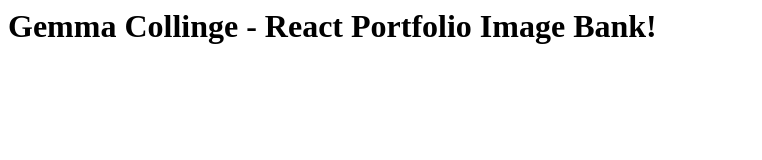
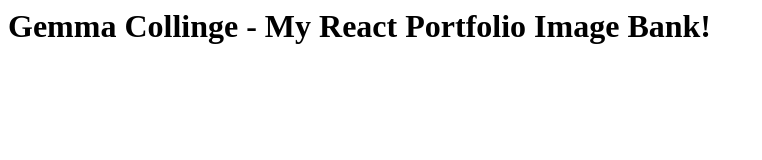
Before and after one commit to gemmac-coder/portfolio-images, a plain HTML site: page public/index.html in a window 1280 px wide. Shown: the whole page, without its empty margins (0-762 px from the left). Drawn offline with Linux system fonts and the light colour scheme.

Commit message:
added portfolio image

```diff
--- a/public/index.html
+++ b/public/index.html
@@ -1 +1 @@
-<h1>Gemma Collinge - React Portfolio Image Bank!</h1>
+<h1>Gemma Collinge - My React Portfolio Image Bank!</h1>
```
Also changed, not shown: public/assets/portfolio-images.png (added).
